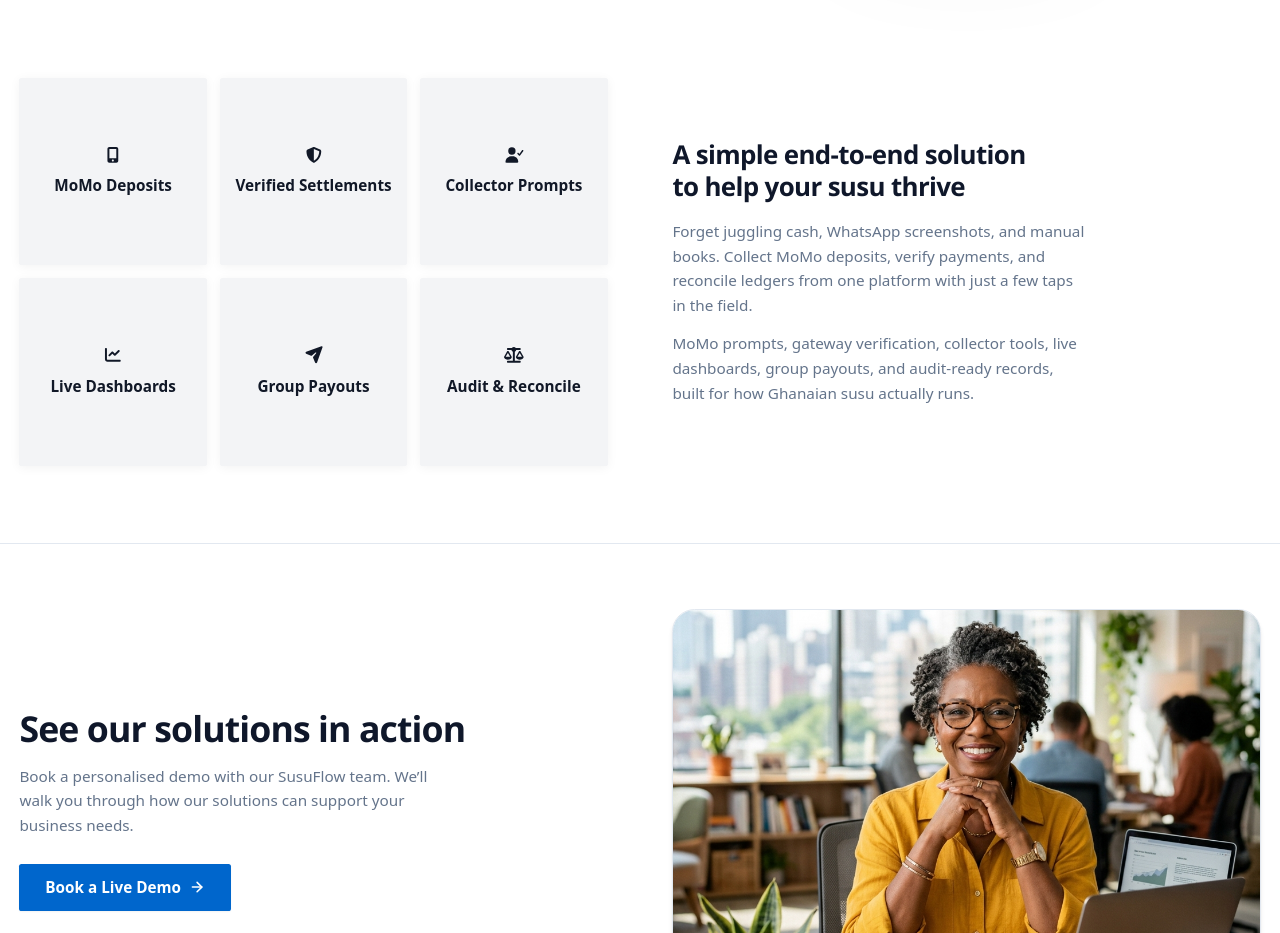
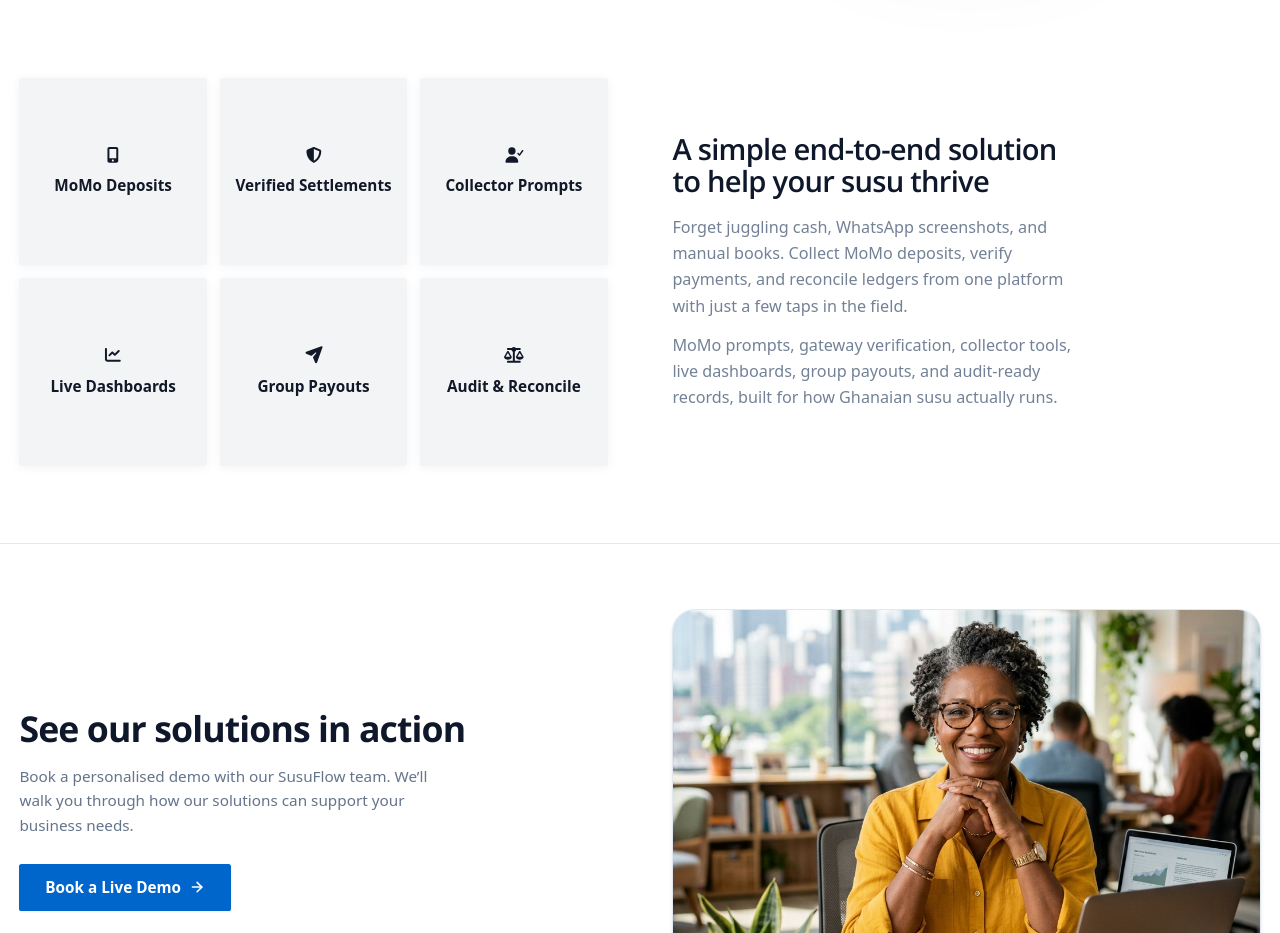
Before and after one commit to Gideon-Dadey/SusuFlow, a Next.js app in the folder apps/web/: page / in a window 1280 px wide. Shown: the part 2480-3413 px from the top of the page. Built offline with nearby package versions, Linux system fonts and the light colour scheme.

Commit message:
style: apply consistent omnih typography to momo pay capabilities section

```diff
--- a/apps/web/src/components/marketing/momo-pay-capabilities-section.tsx
+++ b/apps/web/src/components/marketing/momo-pay-capabilities-section.tsx
@@ -31,15 +31,15 @@ export function MomoPayCapabilitiesSection() {
           </div>
 
           <div className="order-1 min-w-0 text-left lg:order-2">
-            <h2 className="text-balance text-3xl font-bold leading-tight tracking-tight text-foreground sm:text-4xl lg:text-[2rem]">
+            <h2 className="omnih-h2 text-3xl sm:text-4xl font-semibold text-foreground text-balance">
               A simple end-to-end solution to help your susu thrive
             </h2>
-            <p className="mt-5 max-w-lg text-pretty text-[17px] leading-relaxed text-muted-foreground">
+            <p className="omnih-body mt-5 max-w-lg text-[17px] sm:text-[18px] leading-relaxed text-muted-foreground text-pretty">
               Forget juggling cash, WhatsApp screenshots, and manual books.
               Collect MoMo deposits, verify payments, and reconcile ledgers from
               one platform with just a few taps in the field.
             </p>
-            <p className="mt-4 max-w-lg text-pretty text-[17px] leading-relaxed text-muted-foreground">
+            <p className="omnih-body mt-4 max-w-lg text-[17px] sm:text-[18px] leading-relaxed text-muted-foreground text-pretty">
               MoMo prompts, gateway verification, collector tools, live
               dashboards, group payouts, and audit-ready records, built for how
               Ghanaian susu actually runs.
```
